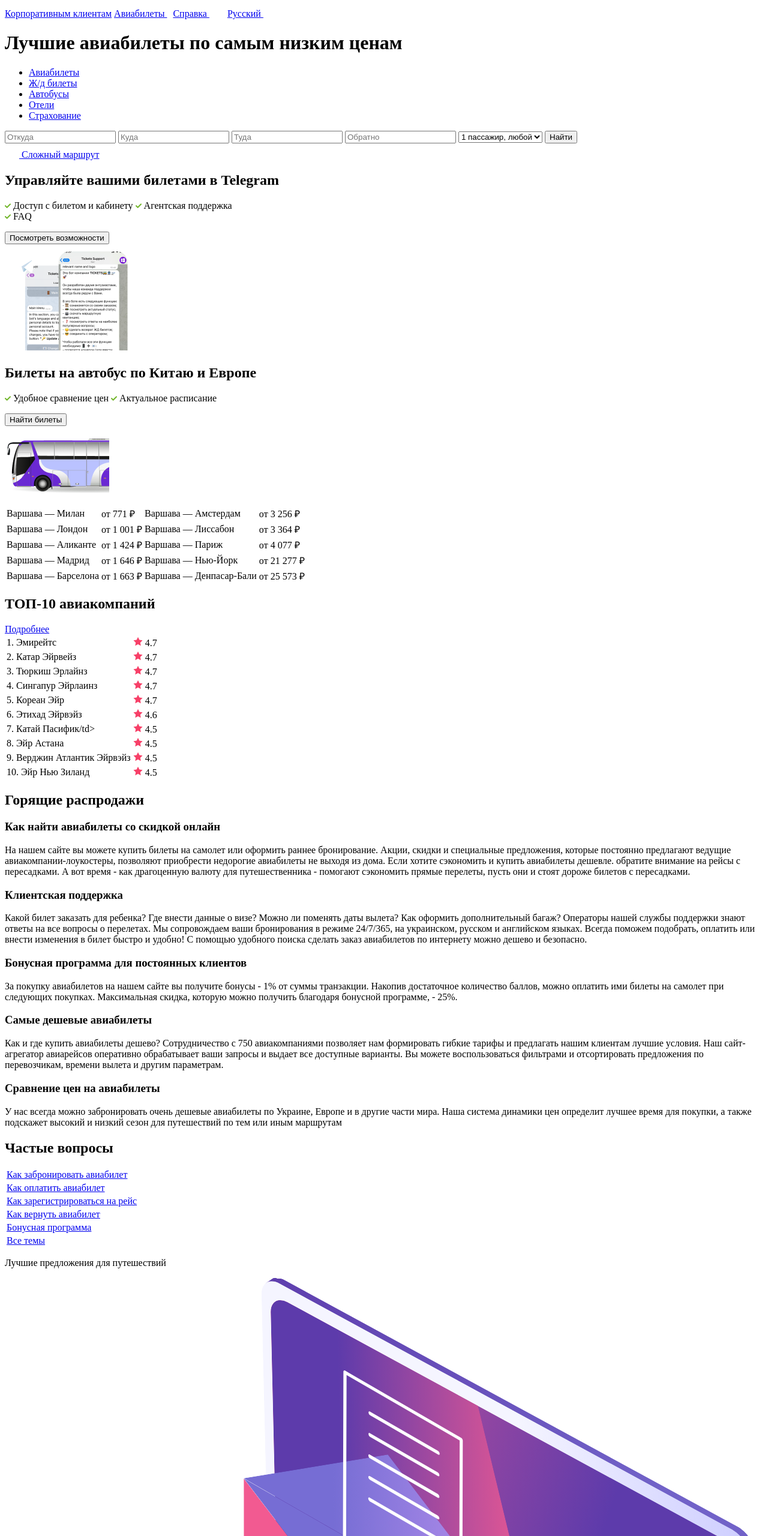
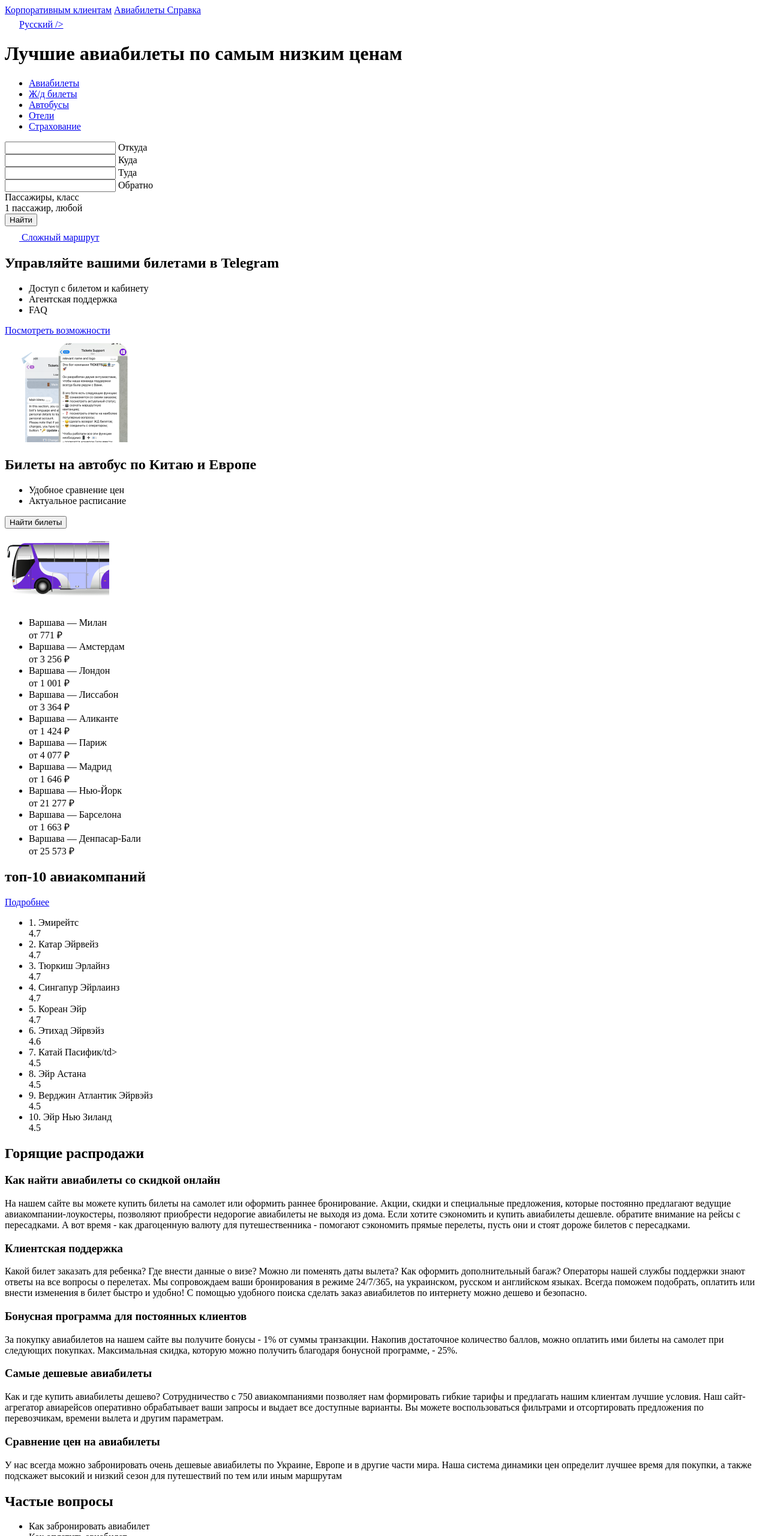
Before and after one commit to yamishaborisov/javarush-project-1, a plain HTML site: page index.html in a window 1280 px wide. Shown: the top 2560 px of the page at 60% size. Drawn offline with Linux system fonts and the light colour scheme.

Commit message:
edits after code-review

```diff
--- a/index.html
+++ b/index.html
@@ -4,23 +4,27 @@
 		<meta charset="UTF-8" />
 		<meta name="viewport" content="width=device-width, initial-scale=1.0" />
 		<title>Авиабилеты</title>
+		<link
+			rel="stylesheet"
+			href="https://fonts.googleapis.com/css2?family=Open+Sans:wght@400;700&display=swap"
+		/>
 		<link rel="stylesheet" href="/css/styles.css" />
 	</head>
 	<body>
 		<header class="header">
 			<div class="container">
 				<nav class="header_links">
+					<div class="header_menu_links">
 						<a href="#" class="header_link">Корпоративным клиентам</a>
-					<a href="#" class="header_link">
-						Авиабилеты <img src="/images/bullet.svg" alt="*"
+						<a href="#" class="header_link"> Авиабилеты </a>
+						<a href="#" class="header_link">Справка </a>
+					</div>
+					<div class="header_language_links">
+						<a href="#" class="language_image"
+							><img src="/images/lang.svg" alt="#"
 						/></a>
-					<a href="#" class="header_link"
-						>Справка <img src="/images/bullet.svg" alt="*"
-					/></a>
-					<a href="#" class="header_link">
-						<img src="/images/lang.svg" alt="*" />Русский
-						<img src="/images/bullet.svg" alt="*"
-					/></a>
+						<a href="#" class="header_link"> Русский /></a>
+					</div>
 				</nav>
 				<h1>Лучшие авиабилеты по самым низким ценам</h1>
 
@@ -42,14 +46,38 @@
 					</li>
 				</ul>
 				<div class="search_of_tickets">
-					<input type="text" placeholder="Откуда" class="input_from" />
-					<input type="text" placeholder="Куда" class="input_from" />
-					<input type="text" placeholder="Туда" class="input_from" />
-					<input type="text" placeholder="Обратно" class="input_from" />
-					<select>
+					<!-- <div class="input-container">
+						<input type="text" id="inputField" required>
+						<label for="inputField">Ваш лейбл</label>
+					</div> -->
+					<div class="input_group">
+						<div class="input_container">
+							<input type="text" id="inputField_from" required />
+							<label for="inputField_from">Откуда</label>
+						</div>
+						<div class="input_container">
+							<input type="text" id="inputField_to" required />
+							<label for="inputField_to">Куда</label>
+						</div>
+						<div class="input_container">
+							<input type="text" id="inputField_first_date" required />
+							<label for="inputField_first_date">Туда</label>
+						</div>
+						<div class="input_container">
+							<input type="text" id="inputField_last_date" required />
+							<label for="inputField_last_date">Обратно</label>
+						</div>
+						<!-- <select>
 							<option>1 пассажир, любой</option>
-					</select>
-					<button>Найти</button>
+						</select> -->
+						<div class="info_about_passenger">
+							<div>Пассажиры, класс</div>
+							<!-- наверное имеет смысл сделать так вместо label, потом на info_about_passenger навесить событие onclick и по нему открывать форму выбора пассажиров-->
+							<span class="quantity_of_passengers">1 пассажир</span>,
+							<span class="class_of_passenger">любой</span>
+						</div>
+					</div>
+					<button class="search_button">Найти</button>
 				</div>
 				<a href="#" class="difficult_route"
 					><img src="/images/multiroute.svg" alt="*" /> Сложный маршрут</a
@@ -63,14 +91,12 @@
 					<section class="telegram_section">
 						<div class="telegram_section_text_information">
 							<h2>Управляйте вашими билетами в Telegram</h2>
-							<p>
-								<img src="/images/check-smooth.svg" alt="*" /> Доступ с билетом
-								и кабинету
-								<img src="/images/check-smooth.svg" alt="*" /> Агентская
-								поддержка<br />
-								<img src="/images/check-smooth.svg" alt="*" /> FAQ
-							</p>
-							<button>Посмотреть возможности</button>
+							<ul>
+								<li>Доступ с билетом и кабинету</li>
+								<li>Агентская поддержка<br /></li>
+								<li>FAQ</li>
+							</ul>
+							<a href="#">Посмотреть возможности</a>
 						</div>
 						<div class="telegram_section_image_cont">
 							<img src="/images/telegram-ru.png" alt="" />
@@ -79,11 +105,10 @@
 					<section class="bus_tickets">
 						<div class="bus_tickets_text_information">
 							<h2>Билеты на автобус по Китаю и Европе</h2>
-							<p>
-								<img src="/images/check-smooth.svg" alt="*" /> Удобное сравнение
-								цен <img src="/images/check-smooth.svg" alt="*" /> Актуальное
-								расписание
-							</p>
+							<ul>
+								<li>Удобное сравнение цен</li>
+								<li>Актуальное расписание</li>
+							</ul>
 							<button>Найти билеты</button>
 						</div>
 						<div class="bus_tickets_image_cont">
@@ -92,88 +117,98 @@
 					</section>
 				</div>
 				<section class="popular_directions">
-					<table class="popular_directions_table">
-						<tr>
-							<td>Варшава — Милан</td>
-							<td>от 771 ₽</td>
-							<td>Варшава — Амстердам</td>
-							<td>от 3 256 ₽</td>
-						</tr>
-						<tr>
-							<td>Варшава — Лондон</td>
-							<td>от 1 001 ₽</td>
-							<td>Варшава — Лиссабон</td>
-							<td>от 3 364 ₽</td>
-						</tr>
-						<tr>
-							<td>Варшава — Аликанте</td>
-							<td>от 1 424 ₽</td>
-							<td>Варшава — Париж</td>
-							<td>от 4 077 ₽</td>
-						</tr>
-						<tr>
-							<td>Варшава — Мадрид</td>
-							<td>от 1 646 ₽</td>
-							<td>Варшава — Нью-Йорк</td>
-							<td>от 21 277 ₽</td>
-						</tr>
-						<tr>
-							<td>Варшава — Барселона</td>
-							<td>от 1 663 ₽</td>
-							<td>Варшава — Денпасар-Бали</td>
-							<td>от 25 573 ₽</td>
-						</tr>
-					</table>
+					<ul class="popular_directions_list">
+						<li class="popular_directions_list_item">
+							<div>Варшава — Милан</div>
+							<div>от 771 ₽</div>
+						</li>
+						<li class="popular_directions_list_item">
+							<div>Варшава — Амстердам</div>
+							<div>от 3 256 ₽</div>
+						</li>
+						<li class="popular_directions_list_item">
+							<div>Варшава — Лондон</div>
+							<div>от 1 001 ₽</div>
+						</li>
+						<li class="popular_directions_list_item">
+							<div>Варшава — Лиссабон</div>
+							<div>от 3 364 ₽</div>
+						</li>
+						<li class="popular_directions_list_item">
+							<div>Варшава — Аликанте</div>
+							<div>от 1 424 ₽</div>
+						</li>
+						<li class="popular_directions_list_item">
+							<div>Варшава — Париж</div>
+							<div>от 4 077 ₽</div>
+						</li>
+						<li class="popular_directions_list_item">
+							<div>Варшава — Мадрид</div>
+							<div>от 1 646 ₽</div>
+						</li>
+						<li class="popular_directions_list_item">
+							<div>Варшава — Нью-Йорк</div>
+							<div>от 21 277 ₽</div>
+						</li>
+						<li class="popular_directions_list_item">
+							<div>Варшава — Барселона</div>
+							<div>от 1 663 ₽</div>
+						</li>
+						<li class="popular_directions_list_item">
+							<div>Варшава — Денпасар-Бали</div>
+							<div>от 25 573 ₽</div>
+						</li>
+					</ul>
 				</section>
 				<section class="top_airlines">
 					<div class="top_airlines_header">
-						<h2>ТОП-10 авиакомпаний</h2>
+						<h2>топ-10 авиакомпаний</h2>
 						<a href="#" class="more">Подробнее</a>
 					</div>
-					<table class="top_airlines_table">
-						<tr>
-							<td>1. Эмирейтс</td>
-							<td><img src="/images/star.svg" alt="*" /> 4.7</td>
-						</tr>
-						<tr>
-							<td>2. Катар Эйрвейз</td>
-							<td><img src="/images/star.svg" alt="*" /> 4.7</td>
-						</tr>
-						<tr>
-							<td>3. Тюркиш Эрлайнз</td>
-							<td><img src="/images/star.svg" alt="*" /> 4.7</td>
-						</tr>
-						<tr>
-							<td>4. Сингапур Эйрлаинз</td>
-							<td><img src="/images/star.svg" alt="*" /> 4.7</td>
-						</tr>
-						<tr>
-							<td>5. Кореан Эйр</td>
-							<td><img src="/images/star.svg" alt="*" /> 4.7</td>
-						</tr>
-						<tr>
-							<td>6. Этихад Эйрвэйз</td>
-							<td><img src="/images/star.svg" alt="*" /> 4.6</td>
-						</tr>
-						<tr>
-							<td>7. Катай Пасифик/td></td>
-							<td><img src="/images/star.svg" alt="*" /> 4.5</td>
-						</tr>
-						<tr>
-							<td>8. Эйр Астана</td>
-							<td><img src="/images/star.svg" alt="*" /> 4.5</td>
-						</tr>
-						<tr>
-							<td>9. Верджин Атлантик Эйрвэйз</td>
-							<td><img src="/images/star.svg" alt="*" /> 4.5</td>
-						</tr>
-						<tr>
-							<td>10. Эйр Нью Зиланд</td>
-							<td><img src="/images/star.svg" alt="*" /> 4.5</td>
-						</tr>
-					</table>
+					<ul class="top_airlines_list">
+						<li class="top_airlines_list_item">
+							<div class="name_of_airline">1. Эмирейтс</div>
+							<div class="rating_of_airline">4.7</div>
+						</li>
+						<li class="top_airlines_list_item">
+							<div class="name_of_airline">2. Катар Эйрвейз</div>
+							<div class="rating_of_airline">4.7</div>
+						</li>
+						<li class="top_airlines_list_item">
+							<div class="name_of_airline">3. Тюркиш Эрлайнз</div>
+							<div class="rating_of_airline">4.7</div>
+						</li>
+						<li class="top_airlines_list_item">
+							<div class="name_of_airline">4. Сингапур Эйрлаинз</div>
+							<div class="rating_of_airline">4.7</div>
+						</li>
+						<li class="top_airlines_list_item">
+							<div class="name_of_airline">5. Кореан Эйр</div>
+							<div class="rating_of_airline">4.7</div>
+						</li>
+						<li class="top_airlines_list_item">
+							<div class="name_of_airline">6. Этихад Эйрвэйз</div>
+							<div class="rating_of_airline">4.6</div>
+						</li>
+						<li class="top_airlines_list_item">
+							<div class="name_of_airline">7. Катай Пасифик/td></div>
+							<div class="rating_of_airline">4.5</div>
+						</li>
+						<li class="top_airlines_list_item">
+							<div class="name_of_airline">8. Эйр Астана</div>
+							<div class="rating_of_airline">4.5</div>
+						</li>
+						<li class="top_airlines_list_item">
+							<div class="name_of_airline">9. Верджин Атлантик Эйрвэйз</div>
+							<div class="rating_of_airline">4.5</div>
+						</li>
+						<li class="top_airlines_list_item">
+							<div class="name_of_airline">10. Эйр Нью Зиланд</div>
+							<div class="rating_of_airline">4.5</div>
+						</li>
+					</ul>
 				</section>
-				<section class="last_minute_aviaraces">
+				<section class="last_minute_tours">
 					<h2>Горящие распродажи</h2>
 					<div class="last_minute_container">
 						<h3>Как найти авиабилеты со скидкой онлайн</h3>
@@ -227,26 +262,14 @@
 				</section>
 				<section class="frequently_asked">
 					<h2>Частые вопросы</h2>
-					<table>
-						<tr>
-							<td><a href="#">Как забронировать авиабилет</a></td>
-						</tr>
-						<tr>
-							<td><a href="#">Как оплатить авиабилет</a></td>
-						</tr>
-						<tr>
-							<td><a href="#">Как зарегистрироваться на рейс</a></td>
-						</tr>
-						<tr>
-							<td><a href="#">Как вернуть авиабилет</a></td>
-						</tr>
-						<tr>
-							<td><a href="#">Бонусная программа</a></td>
-						</tr>
-						<tr>
-							<td><a href="#">Все темы</a></td>
-						</tr>
-					</table>
+					<ul>
+						<li><a href="#"></a>Как забронировать авиабилет</li>
+						<li><a href="#"></a>Как оплатить авиабилет</li>
+						<li><a href="#"></a>Как зарегистрироваться на рейс</li>
+						<li><a href="#"></a>Как вернуть авиабилет</li>
+						<li><a href="#"></a>Бонусная программа</li>
+						<li><a href="#"></a>Все темы</li>
+					</ul>
 				</section>
 
 				<section class="subscribe_to_the_newsletter">
@@ -256,7 +279,7 @@
 					</div>
 					<div class="subscribe_email">
 						<input type="email" placeholder="Email *" />
-						<button>></button>
+						<button>Подписаться</button>
 					</div>
 				</section>
 			</div>
@@ -273,48 +296,48 @@
 					<div class="countries_list_container">
 						<h3>Страны</h3>
 						<ul class="countries_list">
-							<li>Испания</li>
-							<li>Турция</li>
-							<li>Египет</li>
-							<li>Грузия</li>
-							<li>Польша</li>
-							<li>Франция</li>
+							<li><a href="#">Испания</a></li>
+							<li><a href="#">Турция</a></li>
+							<li><a href="#">Египет</a></li>
+							<li><a href="#">Грузия</a></li>
+							<li><a href="#">Польша</a></li>
+							<li><a href="#">Франция</a></li>
 						</ul>
 						<a href="#" class="all_countries_link">Все страны →</a>
 					</div>
 					<div class="towns_list_container">
 						<h3>Города</h3>
 						<ul class="towns_list">
-							<li>Кишинев</li>
-							<li>Дубаи</li>
-							<li>Варшава</li>
-							<li>Прага</li>
-							<li>Париж</li>
-							<li>Франкфурт</li>
+							<li><a href="#">Кишинев</a></li>
+							<li><a href="#">Дубаи</a></li>
+							<li><a href="#">Варшава</a></li>
+							<li><a href="#">Прага</a></li>
+							<li><a href="#">Париж</a></li>
+							<li><a href="#">Франкфурт</a></li>
 						</ul>
 						<a href="#" class="all_towns_link">Все города →</a>
 					</div>
 					<div class="towns_directions_container">
 						<h3>Направления</h3>
 						<ul class="directions_list">
-							<li>Кишинев - Стамбул</li>
-							<li>Кишинев - Анталия</li>
-							<li>Варшава - Торонто</li>
-							<li>Варшава - Париж</li>
-							<li>Кишинев - Тбилиси</li>
-							<li>Варшава - Стамбул</li>
+							<li><a href="#">Кишинев - Стамбул</a></li>
+							<li><a href="#">Кишинев - Анталия</a></li>
+							<li><a href="#">Варшава - Торонто</a></li>
+							<li><a href="#">Варшава - Париж</a></li>
+							<li><a href="#">Кишинев - Тбилиси</a></li>
+							<li><a href="#">Варшава - Стамбул</a></li>
 						</ul>
 						<a href="#" class="all_directions_link">Все направления →</a>
 					</div>
 					<div class="airports_list_container">
 						<h3>Аэропорты</h3>
 						<ul class="airports_list">
-							<li>Ф.Шопен (Варшава)</li>
-							<li>Франкфурт Интернешн...</li>
-							<li>Аэропорт Кишинев (Ки...</li>
-							<li>Фиумичино (Рим)</li>
-							<li>Аэропорт Стамбула(Ста...</li>
-							<li>Шарль Де Голль (Париж)</li>
+							<li><a href="#">Ф.Шопен (Варшава)</a></li>
+							<li><a href="#">Франкфурт Интернешн (Анталия)</a></li>
+							<li><a href="#">Аэропорт Кишинев (Кишинев)</a></li>
+							<li><a href="#">Фиумичино (Рим)</a></li>
+							<li><a href="#">Аэропорт Стамбула(Стамбул)</a></li>
+							<li><a href="#">Шарль Де Голль (Париж)</a></li>
 						</ul>
 						<a href="#" class="all_airports_link">Все аэропорты →</a>
 					</div>
@@ -343,26 +366,29 @@
 				</div>
 				<div class="contacts">
 					<div class="partner_download">
-						<button class="partners_button">Партнерская программа</button>
-						<img src="/images/google-play-store.svg" alt="*" />
-						<img src="/images/apple-app-store.svg" alt="*" />
+						<a href="#" class="partners_link">Партнерская программа</a>
+						<a href="#"><img src="/images/google-play-store.svg" alt="*" /></a>
+						<a href="#"><img src="/images/apple-app-store.svg" alt="*" /></a>
 					</div>
 					<div class="social_media">
-						<img
+						<a href="#"
+							><img
 								style="height: 30px; width: 30px"
 								src="/images/fb.svg"
 								alt="*"
-						/>
-						<img
+						/></a>
+						<a href="#"
+							><img
 								style="height: 30px; width: 30px"
 								src="/images/instagram.svg"
 								alt="*"
-						/>
-						<img
+						/></a>
+						<a href="#"
+							><img
 								style="height: 30px; width: 30px"
 								src="/images/telegram.svg"
 								alt="*"
-						/>
+						/></a>
 					</div>
 				</div>
 			</div>
```
Lines whose indentation alone changed are shown as unchanged.
